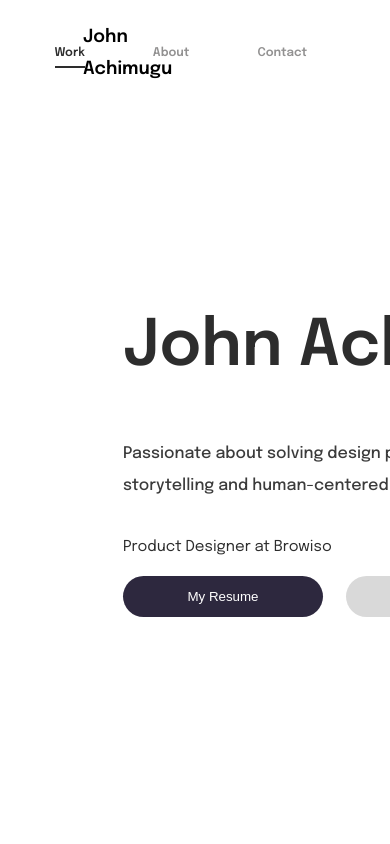
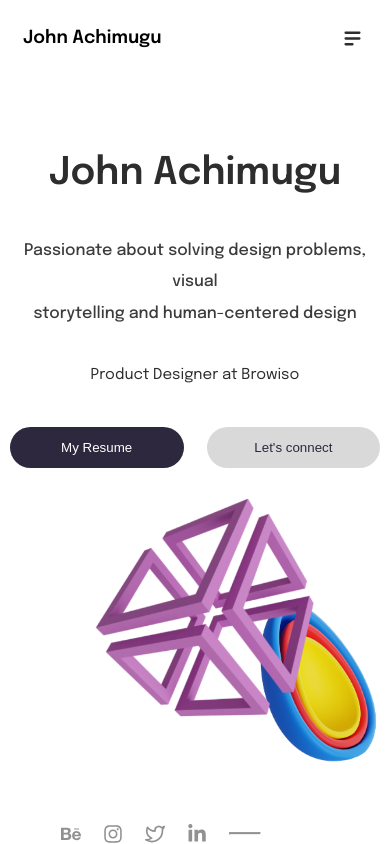
Before and after one commit to Ebubechi123/john-portfolio, a Next.js app: page / in a window 390 px wide. Built offline with nearby package versions, Linux system fonts and the light colour scheme.

Commit message:
Worked on navigation and hero responsiveness

```diff
--- a/components/icons/icons.js
+++ b/components/icons/icons.js
@@ -1,22 +1,87 @@
-import {FaBehance, FaInstagram, FaLinkedinIn } from "react-icons/fa"
-import {FiTwitter} from "react-icons/fi"
-import {BsArrowRightShort} from "react-icons/bs"
-import {AiFillCaretDown} from "react-icons/ai"
-export const Behance_icon =({size,color,onClick,className })=>{
-    return  <FaBehance  size={size} color={color} className={className} onClick={onClick} />
-}
-export const Instagram_icon =({size,color,onClick,className})=>{
-    return  <FaInstagram  size={size} color={color} className={className} onClick={onClick} />
-}
-export const Twitter_icon =({size,color,onClick,className})=>{
-    return  <FiTwitter  size={size} color={color} className={className} onClick={onClick} />
-}
-export const LinkedIn_icon =({size,color,onClick,className})=>{
-    return  <FaLinkedinIn  size={size} color={color} className={className} onClick={onClick} />
-}
-export const ArrorRigth_Icon =({size,color,onClick,className})=>{
-    return  <BsArrowRightShort size={size} color={color} className={className} onClick={onClick} />
-}
-export const Down_Icon =({size,color,onClick,className})=>{
-    return  <AiFillCaretDown size={size} color={color} className={className} onClick={onClick} />
-}
+import { FaBehance, FaInstagram, FaLinkedinIn } from "react-icons/fa";
+import{IoIosClose} from "react-icons/io"
+import { FiTwitter } from "react-icons/fi";
+import { BsArrowRightShort } from "react-icons/bs";
+import { AiFillCaretDown } from "react-icons/ai";
+import { HiMenuAlt2 } from "react-icons/hi";
+export const Behance_icon = ({ size, color, onClick, className }) => {
+  return (
+    <FaBehance
+      size={size}
+      color={color}
+      className={className}
+      onClick={onClick}
+    />
+  );
+};
+export const Instagram_icon = ({ size, color, onClick, className }) => {
+  return (
+    <FaInstagram
+      size={size}
+      color={color}
+      className={className}
+      onClick={onClick}
+    />
+  );
+};
+export const Twitter_icon = ({ size, color, onClick, className }) => {
+  return (
+    <FiTwitter
+      size={size}
+      color={color}
+      className={className}
+      onClick={onClick}
+    />
+  );
+};
+export const LinkedIn_icon = ({ size, color, onClick, className }) => {
+  return (
+    <FaLinkedinIn
+      size={size}
+      color={color}
+      className={className}
+      onClick={onClick}
+    />
+  );
+};
+export const ArrorRigth_Icon = ({ size, color, onClick, className }) => {
+  return (
+    <BsArrowRightShort
+      size={size}
+      color={color}
+      className={className}
+      onClick={onClick}
+    />
+  );
+};
+export const Down_Icon = ({ size, color, onClick, className }) => {
+  return (
+    <AiFillCaretDown
+      size={size}
+      color={color}
+      className={className}
+      onClick={onClick}
+    />
+  );
+};
+export const Menu_Icon = ({ size, color, onClick, className }) => {
+  return (
+    <HiMenuAlt2
+      size={size}
+      color={color}
+      className={className}
+      onClick={onClick}
+    />
+  );
+};
+
+export const Close_Icon = ({ size, color, onClick, className }) => {
+    return (
+      <IoIosClose
+        size={size}
+        color={color}
+        className={className}
+        onClick={onClick}
+      />
+    );
+  };
--- a/components/navigation/navigation.component.jsx
+++ b/components/navigation/navigation.component.jsx
@@ -3,19 +3,29 @@ import Link from "next/link";
 import { Epilogue } from "next/font/google";
 import { useRouter } from "next/router";
 import { NavLinks } from "./navLinks";
+import { Close_Icon, Menu_Icon } from "../icons/icons";
+import { useState } from "react";
 const epilogue = Epilogue({ subsets: ["latin"] });
 const Navigation = () => {
   const router = useRouter();
+  const [toggleNav, setToggleNav] = useState(false);
   return (
     <>
       <nav className={`${styles.nav} ${epilogue.className}`}>
         <div className={styles.logo_container}>
           <p className={styles.logo}>John Achimugu</p>
         </div>
-        <div className={styles.nav_links_wrapper}>
+        <div
+          className={toggleNav ? styles.active_nav : styles.nav_links_wrapper}
+        >
           <ul>
             {NavLinks.map(({ path, name }) => (
-              <Link href={path}>
+              <Link
+                href={path}
+                onClick={() => {
+                  setToggleNav(false);
+                }}
+              >
                 <li
                   className={
                     router.asPath === path ? styles.active : styles.links
@@ -27,6 +37,24 @@ const Navigation = () => {
             ))}
           </ul>
         </div>
+
+        <div className={styles.menu_icon_container}>
+          {toggleNav ? (
+            <Close_Icon
+              onClick={() => {
+                setToggleNav(false);
+              }}
+              className={styles.menu_icon}
+            />
+          ) : (
+            <Menu_Icon
+              onClick={() => {
+                setToggleNav(true);
+              }}
+              className={styles.menu_icon}
+            />
+          )}
+        </div>
       </nav>
     </>
   );
--- a/styles/Header.module.css
+++ b/styles/Header.module.css
@@ -2,3 +2,19 @@
     width: 100%;
     height: 80vh;
 }
+@media only screen and (max-width:500px) {
+
+    .header{
+        height: auto;
+        margin-top: 53px;
+        width: 95%;
+    }
+}
+
+@media only screen and (max-width: 768px) and (orientation: landscape)  {
+
+    .header{
+        height: auto;
+        margin-top: 53px;
+    }
+}
--- a/styles/Hero.module.css
+++ b/styles/Hero.module.css
@@ -146,12 +146,14 @@
   flex-direction: column;
   justify-content: center;
   bottom: -129px;
+  right: 0px;
   position: relative;
   gap: 22px;
 }
 
 .social_media_container hr {
   height: 144px;
+  margin: 0px;
   background-color: #929191;
 }
 
@@ -185,3 +187,199 @@
     transform: translateY(-20px);
   }
 }
+
+/* media queries */
+
+@media only screen and (max-width: 1168px) {
+  .img_col {
+    flex-direction: column;
+  }
+  .social_media_container {
+    flex-direction: row;
+    justify-content: flex-end;
+    width: 100%;
+  }
+  .social_media_container hr {
+    height: 1px;
+    width: 120px;
+  }
+}
+
+@media only screen and (max-width:983px) {
+  .net_cube {
+    width: 230px;
+    height: 230px;
+  }
+
+  .half_egg {
+    width: 130px;
+    height: 170px;
+  }
+}
+
+@media only screen and (max-width:860px) {
+  .row{
+    flex-direction: column;
+  }
+  .col {
+    flex-basis: 100%;
+    width: 100%;
+  }
+  .img_col {
+    flex-direction: row;
+  }
+
+  .net_cube {
+    width: 350px;
+    height: 350px;
+  }
+
+  .images_container{
+    margin-top: 83px;
+    width: 80%;
+  }
+
+  .half_egg {
+    height:230px;
+    width: 185px;
+  }
+  .social_media_container {
+    flex-direction: column;
+    width: 20%;
+  }
+  .social_media_container hr {
+    height: 120px;
+    width: 1px;
+  }
+}
+
+@media only screen and (max-width:800px) {
+.info{
+  text-align: center;
+  padding: 0px;
+}
+.btn_container{
+  justify-content: center;
+}
+}
+
+@media only screen and (max-width:500px) {
+
+  .img_col {
+    flex-direction: column;
+    margin-top: 50px;
+  }
+
+  .net_cube {
+    width: 230px;
+    height: 230px;
+  }
+
+
+
+  .half_egg {
+    width: 130px;
+    height: 170px;
+  }
+  .social_media_container {
+    flex-direction: row;
+    justify-content: flex-start;
+    width: 100%;
+    bottom: -53px;
+    padding-left: 103px;
+  }
+  .social_media_container hr {
+    height: 1px;
+    width: 30px;
+  }
+  .info {
+    padding: 0px;
+  }
+  .name{
+    font-size: 38px;
+    text-align: center;
+  }
+  .description{
+    text-align: center;
+  }
+  .workplace_container{
+    margin-bottom: 23px;
+  }
+  .workplace{
+    text-align: center;
+  }
+}
+
+
+@media only screen and (max-width: 768px) and (orientation: landscape)  {
+  .row {
+    flex-direction:column;
+    align-items: flex-start;
+  }
+
+  .col {
+    flex-basis: 100%;
+    width: 100%;
+  }
+
+  .img_col {
+    flex-direction: row;
+    margin-top: 150px;
+    width: 100%;
+    justify-content: space-between;
+  }
+
+  .images_container {
+    margin-top: 0;
+    width: 100%;
+  }
+
+  .net_cube {
+    width: 280px;
+    height: 280px;
+  }
+
+  .half_egg {
+    height: 185px;
+    width: 185px;
+  }
+
+  .social_media_container {
+    flex-direction: column;
+    justify-content: flex-end;
+    width: 100%;
+    bottom: auto;
+    right: auto;
+    padding-left: 0;
+  }
+
+  .social_media_container hr {
+    height: 50px;
+    width: 1px;
+    right: 0px;
+  }
+
+  .info {
+    padding: 20px 40px;
+  }
+
+  .name {
+    font-size: 44px;
+    text-align: center;
+  }
+
+  .description {
+    text-align: center;
+  }
+
+  .workplace_container {
+    margin-bottom: 0;
+  }
+
+  .workplace {
+    text-align: center;
+  }
+  .btn_container{
+    justify-content: center;
+  }
+}
--- a/styles/Home.module.css
+++ b/styles/Home.module.css
@@ -7,3 +7,9 @@
   margin: 0px;
   background-color:  #ffffff;
 }
+
+@media only screen and(max-width:680px) {
+  .main{
+    margin-top: 123px
+  }
+}
--- a/styles/Navigation.module.css
+++ b/styles/Navigation.module.css
@@ -86,3 +86,115 @@
   bottom: 0px;
   left: 0px;
 }
+
+.menu_icon_container {
+  width: 10%;
+  display: none;
+}
+
+/* Media queries */
+
+@media only screen and (max-width: 680px) {
+  .nav {
+    position: relative;
+    height: 30px;
+  }
+  .logo_container {
+    padding: 23px;
+    width: 90%;
+  }
+  .nav_links_wrapper {
+    display: none;
+  }
+  .active_nav {
+    width: 100%;
+    top: 60px;
+    position: absolute;
+    left: 0px;
+  }
+  .active_nav ul {
+    width: 100%;
+    background: #eeeeee;
+    max-height: 500px;
+    z-index: 999;
+    display: flex;
+    list-style-type: none;
+    flex-direction: column;
+    align-items: flex-start;
+    padding: 30px;
+    gap: 42px;
+  }
+  .active_nav ul .links {
+    color: #929191;
+  }
+
+  .active_nav ul a {
+    width: auto;
+    font-size: 13px;
+    position: relative;
+  }
+
+  .active_nav ul a .links:hover {
+    transition: 0.4s ease-in-out;
+    color: #2d2d2d;
+  }
+
+  .active_nav ul a .links:hover::after {
+    content: "";
+    transition: 0.8s ease-in-out;
+    position: absolute;
+    background-color: #2d2d2d;
+    width: 100%;
+    height: 2px;
+    bottom: 0px;
+    left: 0px;
+  }
+
+  .active_nav ul a .active {
+    color: #2d2d2d;
+    font-style: normal;
+    font-weight: 600;
+    font-size: 13px;
+    line-height: 29px;
+    list-style-type: none;
+    cursor: pointer;
+    position: relative;
+  }
+  .active_nav ul a .active::after {
+    content: "";
+    transition: 0.8s ease-in-out;
+    position: absolute;
+    background-color: #2d2d2d;
+    width: 100%;
+    height: 2px;
+    bottom: 0px;
+    left: 0px;
+  }
+
+  .menu_icon_container {
+    display: flex;
+    align-items: center;
+    justify-content: center;
+    padding: 23px;
+  }
+  .menu_icon {
+    font-size: 23px;
+    color: #2d2d2d;
+    cursor: pointer;
+  }
+}
+
+
+@media only screen and(max-width: 768px) and (orientation: landscape) {
+  .nav {
+    position: relative;
+    height: 30px;
+  }
+  .logo_container {
+    padding: 23px;
+    width: 90%;
+  }
+  .nav_links_wrapper{
+    padding: 23px;
+  }
+}
--- a/styles/globals.css
+++ b/styles/globals.css
@@ -29,3 +29,15 @@ a {
   color: inherit;
   text-decoration: none;
 }
+
+@media only screen and (max-width:680px) {
+ body{
+  padding: 0px;
+ }
+}
+
+@media only screen and(max-width: 768px) and (orientation: landscape)  {
+  body{
+    padding: 0px;
+   }
+}
```
Also changed, not shown: pages/[case-study]/[slug].jsx (added, +24 -0 lines), styles/Case_study.module.css (added, +8 -0 lines).
